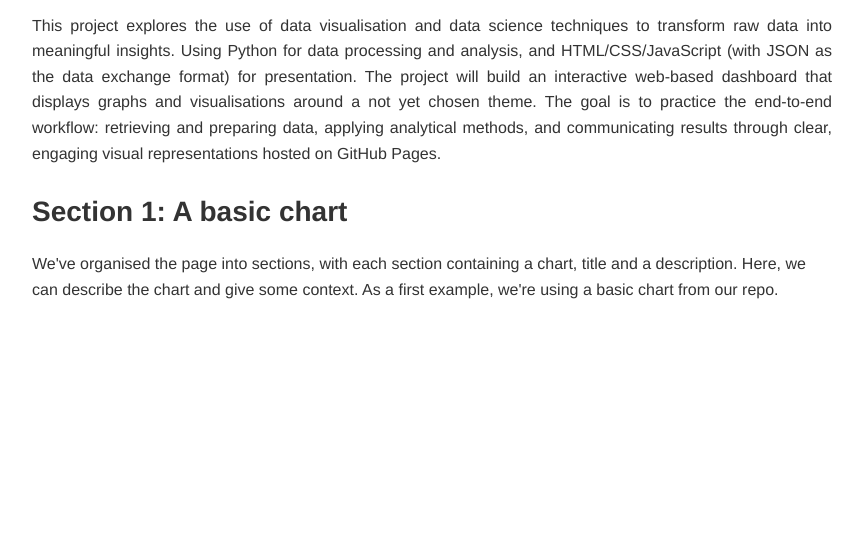
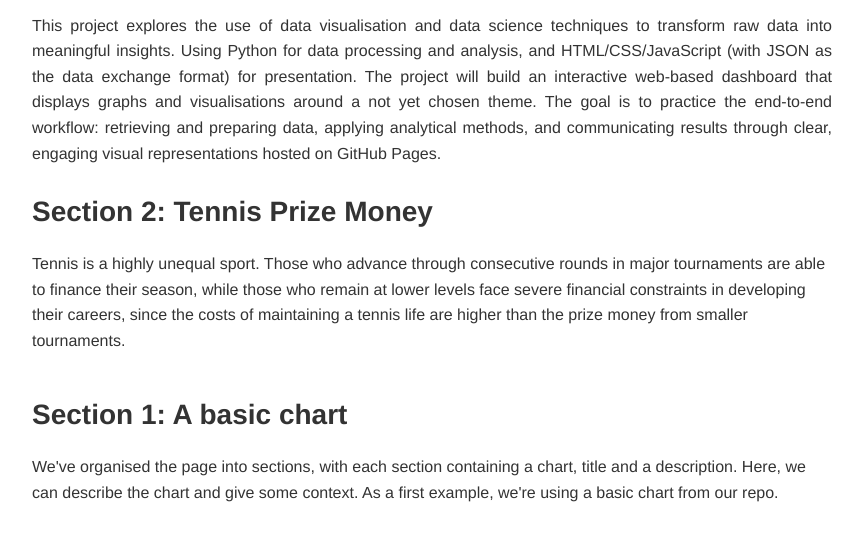
Before and after one commit to nicolasrojasv/nicolasrojasv.github.io, a plain HTML site: page index.html in a window 1280 px wide. Shown: the part 177-718 px from the top of the page, without its empty margins (208-1071 px from the left). Drawn offline with Linux system fonts and the light colour scheme; a script that the page names is missing.

Commit message:
Update index.html

```diff
--- a/index.html
+++ b/index.html
@@ -59,8 +59,38 @@
         through clear, engaging visual representations hosted on GitHub Pages.
     </p>
 
-    <!-- We're organising the page into sections, with each section containing a chart, title and a description -->
+    <!-- Testing section for 2 new graphs -->
     <section>
+        <div class="chart-description">
+            <h2>Section 2: Tennis Prize Money</h2>
+            <p> <!-- This is a paragraph, it's the main way to display text on a web page -->
+                Tennis is a highly unequal sport. Those who advance through consecutive rounds in major tournaments are able to finance their season,
+                while those who remain at lower levels face severe financial constraints in developing their careers,
+                since the costs of maintaining a tennis life are higher than the prize money from smaller tournaments.
+            </p>
+        </div>
+        <figure id="Location2"></figure> <!-- we give it an id so we can put a vega-lite graph here with VegaEmbed -->
+    </section>
+
+    <!-- This is a script, it's a way to run JavaScript code on the page -->
+    <script>
+        // This is a comment in JavaScript - it's a different language to HTML and CSS
+
+        let figure_2_spec = "https://raw.githubusercontent.com/EconomicsObservatory/courses/main/2/s2_chart2.json"; // We're storing the URL of the graph we want to display in a variable
+                                                                                                                    // You should have a spec for a graph in this same folder. Just specify its name here, e.g. let figure_1_spec = "chart1.json"
+
+        vegaEmbed('#Location1', figure_1_spec) // We're using the vegaEmbed function to put a graph in the element with id figure_1
+
+        // Do you want to add more graphs?
+        // try defining a new variable for figure_3_spec, adding VegaEmbed for Location3, and adding a new section in the HTML
+        // e.g.
+        // let figure_3_spec = ...
+        // vegaEmbed('#Location3', figure_3_spec)
+
+
+    </script>
+
+        <section>
         <div class="chart-description">
             <h2>Section 1: A basic chart</h2>
             <p> <!-- This is a paragraph, it's the main way to display text on a web page -->
@@ -95,6 +125,8 @@
 
     </script>
 
+
+
 </body>
 
 </html>
```
